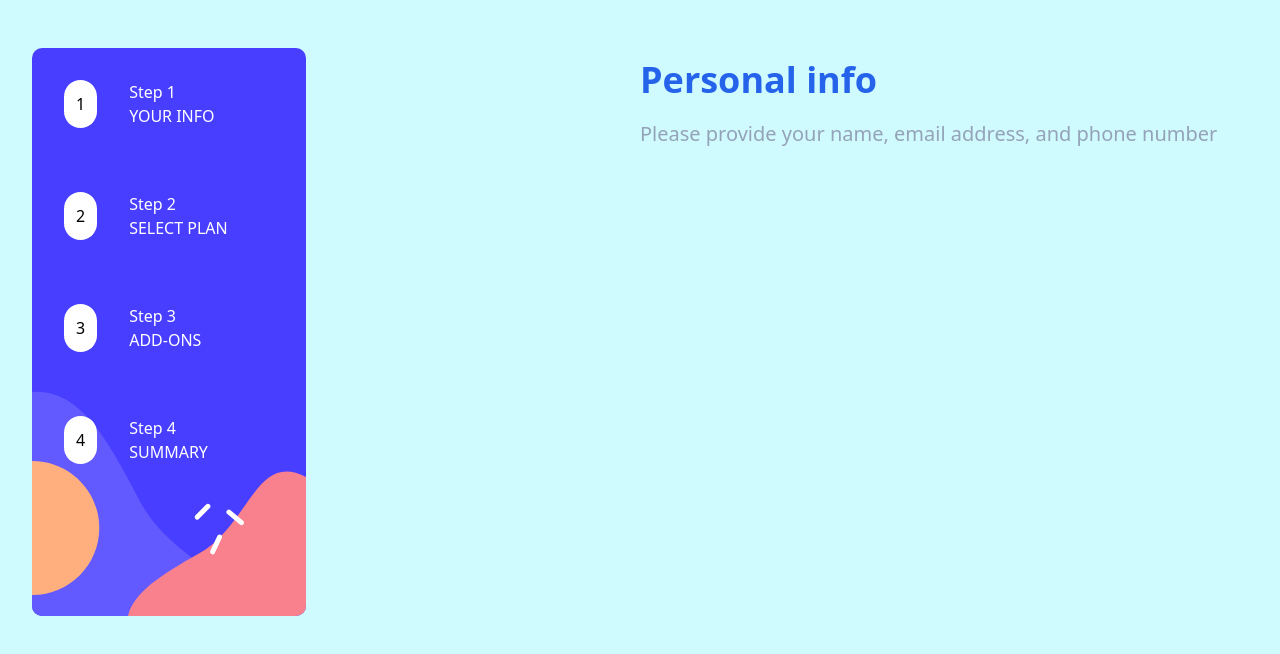
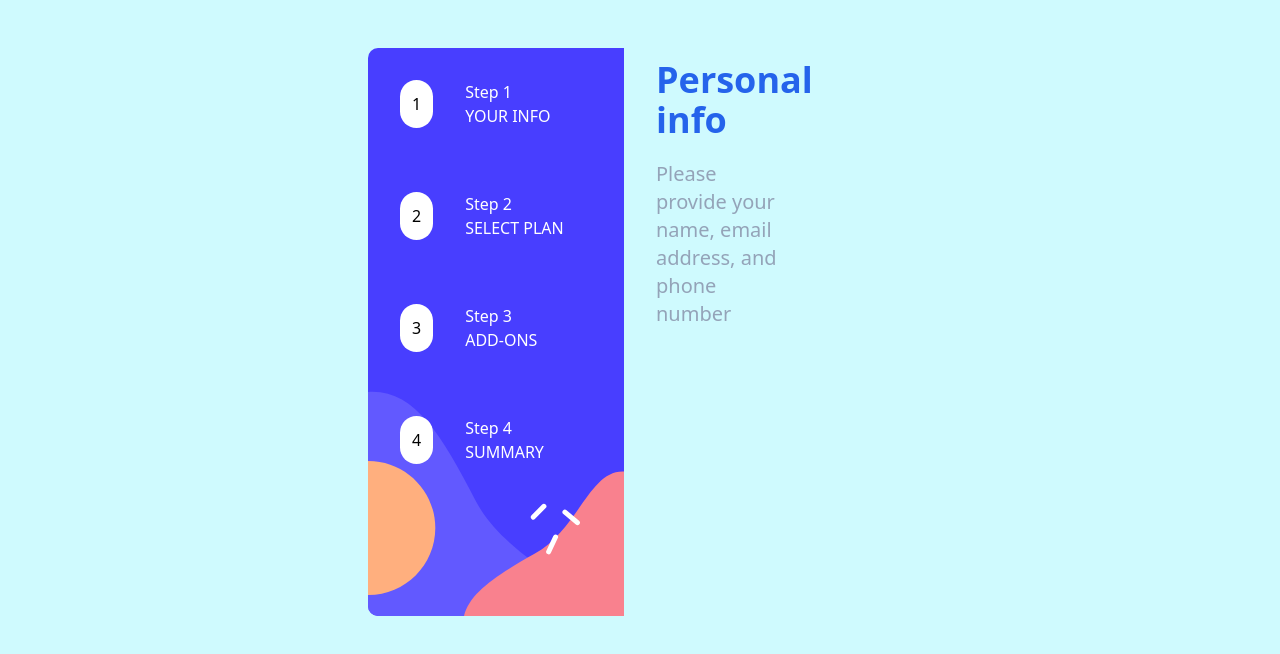
Before and after one commit to Ankit2kumar/Multi-step-form, a React (Vite) app: page / in a window 1280 px wide. Shown: the top 654 px of the page. Built offline with nearby package versions, Linux system fonts and the light colour scheme.

Commit message:
Adds fixes

```diff
--- a/src/components/StepOne.tsx
+++ b/src/components/StepOne.tsx
@@ -4,7 +4,7 @@ export default function StepOne() {
 	return (
 		<>
 			<div className="bg-cyan-100 min-h-screen">
-				<div className="container grid grid-cols-2 px-8 py-12 mx-auto">
+				<div className="container grid grid-cols-2 px-12 py-12 mx-auto w-1/2 gap-8">
 					<div className="bg-[url('../../multi-step-form-main/assets/images/bg-sidebar-desktop.svg')] bg-no-repeat min-h-[85vh] bg-white]">
 						<div className="flex flex-cols ">
 							<button className="rounded-full bg-white p-3 m-8">1</button>
@@ -35,8 +35,8 @@ export default function StepOne() {
 							</div>
 						</div>
 					</div>
-					<div className="py-3 flex flex-col">
-						<span className="font-bold text-4xl text-blue-600">
+					<div className="py-3 flex flex-col w-1/2">
+						<span className="font-bold text-4xl text-blue-600 ">
 							Personal info
 						</span>
 						<span className="text-gray mt-5 text-slate-400 text-xl ">
```
